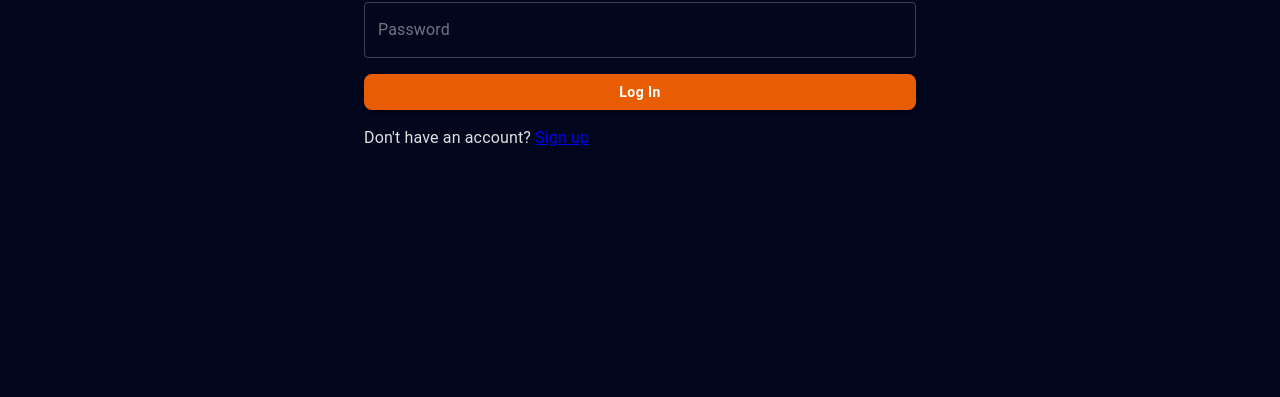
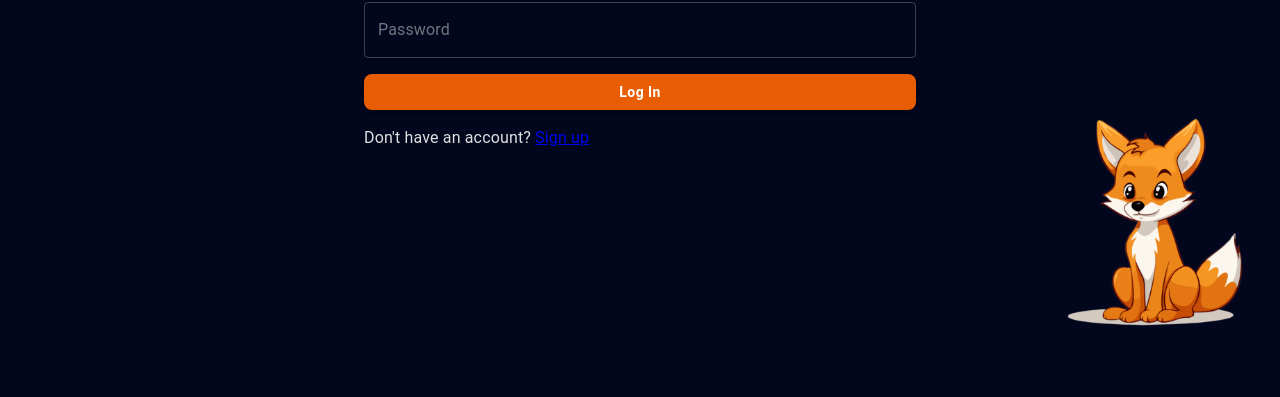
Before and after one commit to Omor2004/CSE264FinalProject, a React (Vite) app in the folder client/: page /login in a window 1280 px wide. Shown: the part 353-750 px from the top of the page. Built offline with nearby package versions, Linux system fonts and the light colour scheme; no server answers.

Commit message:
image added to bg login/signup

```diff
--- a/client/src/pages/Login.jsx
+++ b/client/src/pages/Login.jsx
@@ -10,6 +10,9 @@ import {
   Stack
 } from "@mui/material"
 import { UserAuth } from "../context/AuthContext.jsx";
+
+import backgroundImage from '../images/transparent-background-login2.png'
+const BACKGROUND_IMAGE_URL = backgroundImage
 
 const Login = () => {
     const { session, login } = UserAuth() || {}
@@ -52,6 +55,25 @@ const Login = () => {
 
     return (
         <Container maxWidth="sm">
+            <Box
+            component="img"
+            src={BACKGROUND_IMAGE_URL}
+            alt="Anime Character"
+            sx={{
+                position: 'absolute',
+                top: { xs: 470, sm: 450, md: 450 },
+                right: { xs: 0, sm: 0, md: 0 },
+                width: { xs: 250, sm: 250, md: 250 },
+                height: 'auto',
+                zIndex: 1,
+                opacity: 1,
+                overflow: 'hidden',
+                pointerEvents: 'none',
+                transform: { xs: 'translateY(-10%)', sm: 'none' }
+
+            }}
+            onError={(e) => { e.target.style.display = 'none'; console.error("Image failed to load:", BACKGROUND_IMAGE_URL); }}
+            />
             <Box sx={{mt: 8}}>
                 <Typography variant="h4" component="h2" mb={2} color="primary" fontWeight={700}>
                     Login
--- a/client/src/pages/Signup.jsx
+++ b/client/src/pages/Signup.jsx
@@ -10,6 +10,9 @@ import {
   Stack
 } from "@mui/material"
 import { UserAuth } from "../context/AuthContext.jsx";
+
+import backgroundImage from '../images/transparent-background-login2.png'
+const BACKGROUND_IMAGE_URL = backgroundImage
 
 const Signup = () => {
   const [email, setEmail] = useState("")
@@ -42,6 +45,25 @@ const Signup = () => {
 
   return (
     <Container maxWidth="sm">
+      <Box
+          component="img"
+          src={BACKGROUND_IMAGE_URL}
+          alt="Anime Character"
+          sx={{
+              position: 'absolute',
+              top: { xs: 470, sm: 450, md: 450 },
+              right: { xs: 0, sm: 0, md: 0 },
+              width: { xs: 250, sm: 250, md: 250 },
+              height: 'auto',
+              zIndex: 1,
+              opacity: 1,
+              overflow: 'hidden',
+              pointerEvents: 'none',
+              transform: { xs: 'translateY(-10%)', sm: 'none' }
+
+          }}
+          onError={(e) => { e.target.style.display = 'none'; console.error("Image failed to load:", BACKGROUND_IMAGE_URL); }}
+      />
             <Box sx={{mt: 8}}>
                 <Typography variant="h4" component="h2" mb={2} color="primary" fontWeight={700}>
                     Sign Up!
```
Also changed, not shown: client/src/images/transparent-background-login.png (added), client/src/images/transparent-background-login2.png (added).
